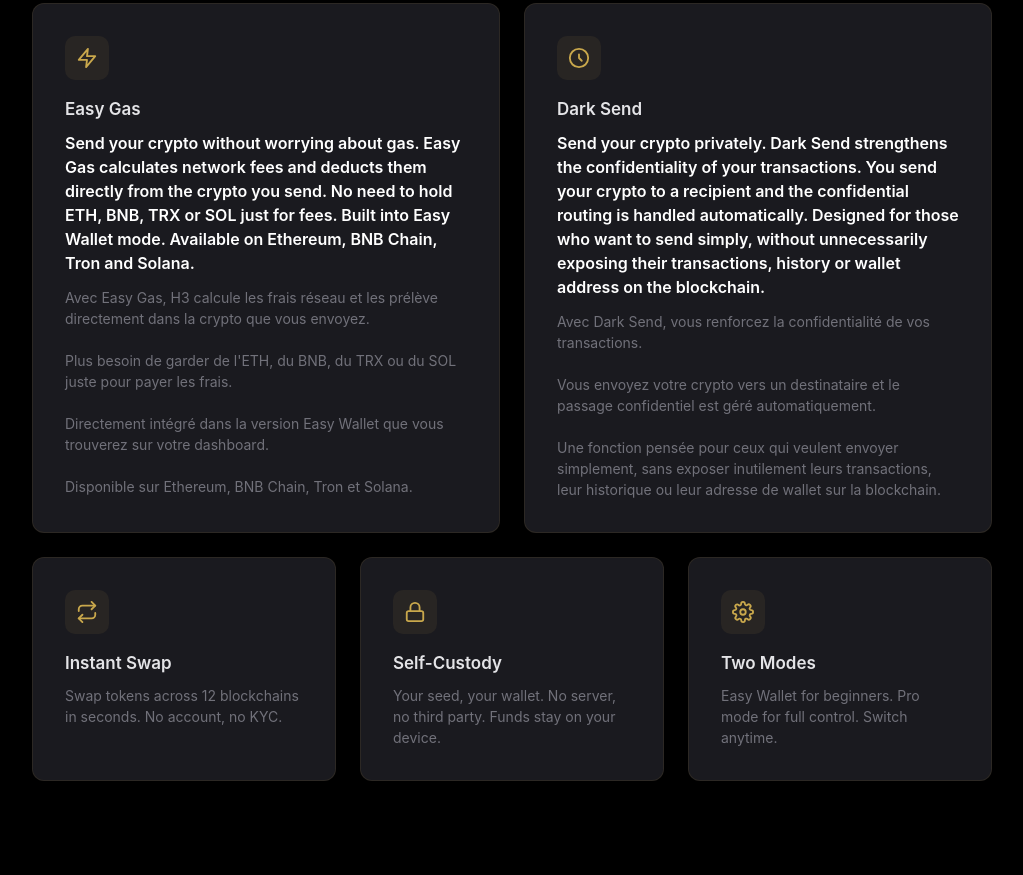
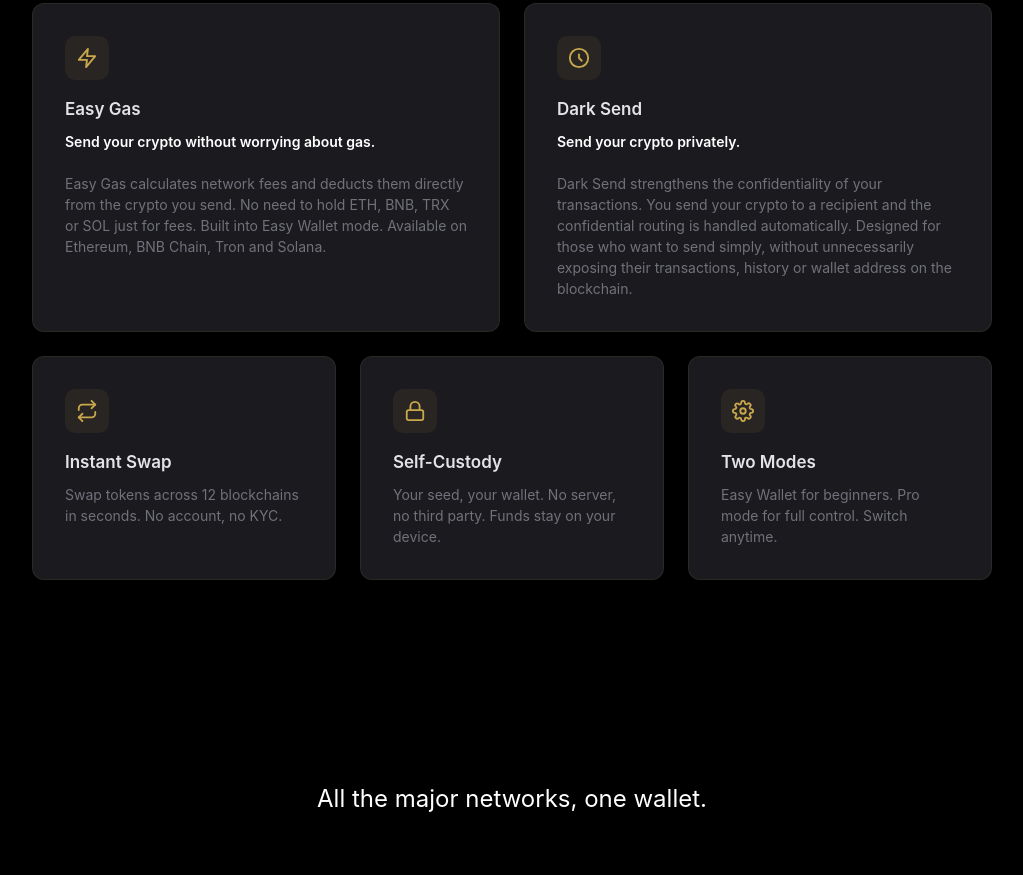
Before and after one commit to H3-wallet-soucre/h3-netlify, a plain HTML site: page public/index.html in a window 1280 px wide. Shown: the part 1249-2124 px from the top of the page, without its empty margins (128-1151 px from the left). Drawn offline with Linux system fonts and the light colour scheme.

Commit message:
First sentence white/bold for Easy Gas and Dark Send (all languages)

```diff
--- a/public/index.html
+++ b/public/index.html
@@ -147,14 +147,12 @@ footer p{font-size:16px;color:var(--text-dim)}
     <div class="feature-card" style="grid-column:span 3;min-height:220px;">
       <div class="feature-icon"><svg width="22" height="22" viewBox="0 0 24 24" fill="none" stroke="#c9a84c" stroke-width="2" stroke-linecap="round" stroke-linejoin="round"><polygon points="13 2 3 14 12 14 11 22 21 10 12 10 13 2"/></svg></div>
       <h3>Easy Gas</h3>
-      <p style="color:#fff;font-size:16px;font-weight:600;">Envoyez vos cryptos sans vous soucier du gas.</p>
-      <p style="margin-top:12px;">Avec Easy Gas, H3 calcule les frais réseau et les prélève directement dans la crypto que vous envoyez.<br><br>Plus besoin de garder de l'ETH, du BNB, du TRX ou du SOL juste pour payer les frais.<br><br>Directement intégré dans la version Easy Wallet que vous trouverez sur votre dashboard.<br><br>Disponible sur Ethereum, BNB Chain, Tron et Solana.</p>
+      <p>Envoyez vos cryptos sans vous soucier du gas. Avec Easy Gas, H3 calcule les frais réseau et les prélève directement dans la crypto que vous envoyez.<br><br>Plus besoin de garder de l'ETH, du BNB, du TRX ou du SOL juste pour payer les frais.<br><br>Directement intégré dans la version Easy Wallet que vous trouverez sur votre dashboard.<br><br>Disponible sur Ethereum, BNB Chain, Tron et Solana.</p>
     </div>
 <div class="feature-card" style="grid-column:span 3;min-height:220px;">
       <div class="feature-icon"><svg width="22" height="22" viewBox="0 0 24 24" fill="none" stroke="#c9a84c" stroke-width="2" stroke-linecap="round" stroke-linejoin="round"><path d="M12 2C6.48 2 2 6.48 2 12s4.48 10 10 10 10-4.48 10-10S17.52 2 12 2z"/><path d="M12 8v4l3 3"/></svg></div>
       <h3>Dark Send</h3>
-      <p style="color:#fff;font-size:16px;font-weight:600;">Envoyez vos cryptos en toute confidentialité.</p>
-      <p style="margin-top:12px;">Avec Dark Send, vous renforcez la confidentialité de vos transactions.<br><br>Vous envoyez votre crypto vers un destinataire et le passage confidentiel est géré automatiquement.<br><br>Une fonction pensée pour ceux qui veulent envoyer simplement, sans exposer inutilement leurs transactions, leur historique ou leur adresse de wallet sur la blockchain.</p>
+      <p>Envoyez vos cryptos en toute confidentialité. Avec Dark Send, vous renforcez la confidentialité de vos transactions.<br><br>Vous envoyez votre crypto vers un destinataire et le passage confidentiel est géré automatiquement.<br><br>Une fonction pensée pour ceux qui veulent envoyer simplement, sans exposer inutilement leurs transactions, leur historique ou leur adresse de wallet sur la blockchain.</p>
     </div>
     <div class="feature-card" style="grid-column:span 2;">
       <div class="feature-icon"><svg width="22" height="22" viewBox="0 0 24 24" fill="none" stroke="#c9a84c" stroke-width="2" stroke-linecap="round" stroke-linejoin="round"><polyline points="17 1 21 5 17 9"/><path d="M3 11V9a4 4 0 0 1 4-4h14"/><polyline points="7 23 3 19 7 15"/><path d="M21 13v2a4 4 0 0 1-4 4H3"/></svg></div>
@@ -373,7 +371,17 @@ function setLang(lang) {
   document.querySelector('#features .section-title p').textContent = t.whyP;
   var cards = document.querySelectorAll('.feature-card');
   var ft = [[t.f1t,t.f1p],[t.f4t,t.f4p],[t.f2t,t.f2p],[t.f3t,t.f3p],[t.f5t,t.f5p]];
-  cards.forEach(function(c,i){ if(ft[i]){c.querySelector('h3').textContent=ft[i][0];c.querySelector('p').textContent=ft[i][1];}});
+  cards.forEach(function(c,i){ if(ft[i]){
+    c.querySelector('h3').textContent=ft[i][0];
+    // First sentence in white/bold for feature cards 0 (Easy Gas) and 1 (Dark Send)
+    if(i===0||i===1){
+      var parts=ft[i][1].split('. ');
+      var first=parts.shift();
+      c.querySelector('p').innerHTML='<span style="color:#fff;font-weight:600;">'+first+'.</span><br><br>'+parts.join('. ');
+    } else {
+      c.querySelector('p').textContent=ft[i][1];
+    }
+  }});
   // Chains
   document.querySelector('#chains .section-title h2').style.display = 'none';
   document.querySelector('#chains .section-title p').textContent = t.chainsP;
```
